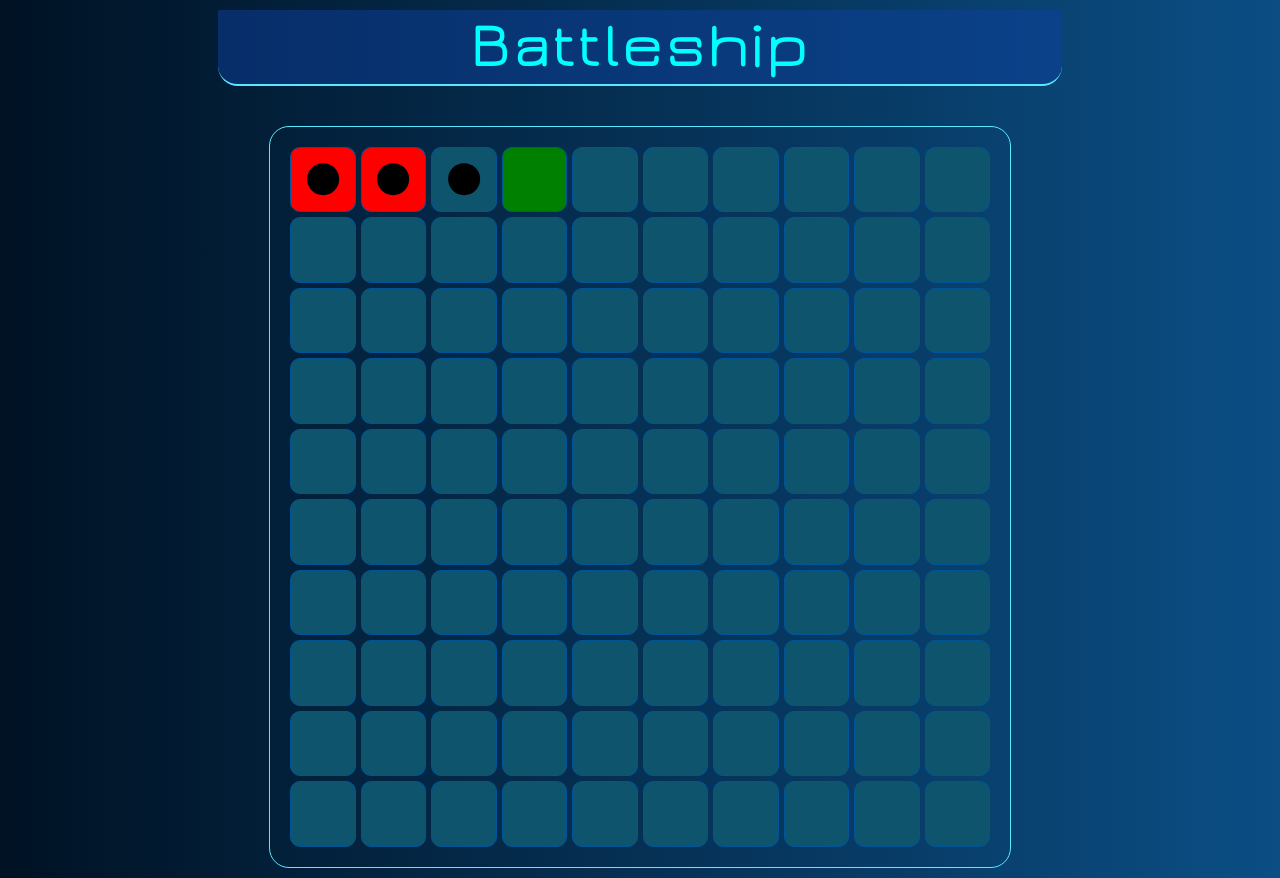
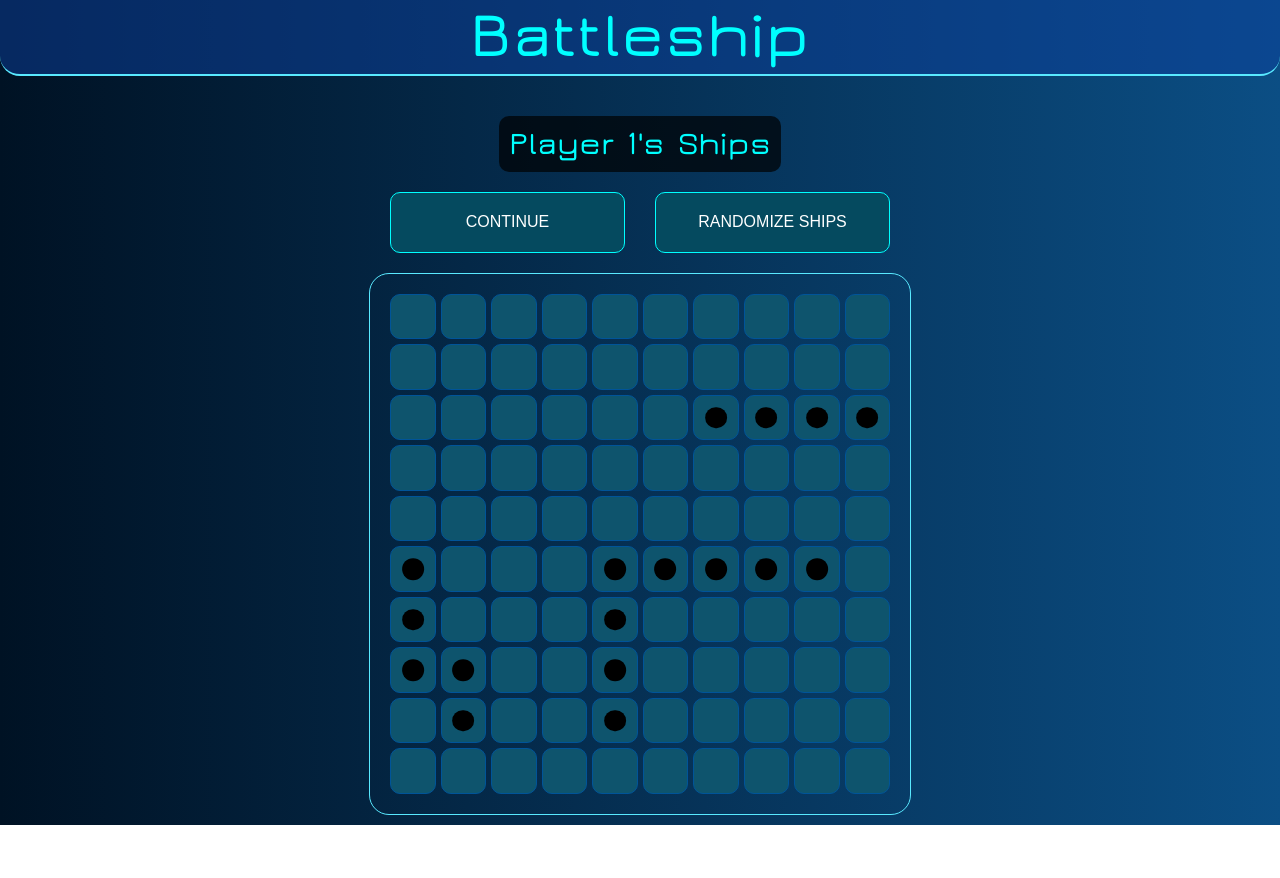
Before and after one commit to Kieran-Go/battleship, a website built with webpack: page src/index.html in a window 1280 px wide. Both pictures are taken after a click on the button "PLAY". After the commit the page ends 825 px from the top, so only its background shows below. Built offline with nearby package versions, Linux system fonts and the light colour scheme.

Commit message:
Complete setupGame factory function
- Completed the factory function for setting up the game, allowing the
human players to randomize their ship coordinates before continuing.

- Renamed setupPlayer to setupGame for improved clarity.

```diff
--- a/src/classes/gameboard.js
+++ b/src/classes/gameboard.js
@@ -9,25 +9,17 @@ class Gameboard {
 
     addShip(x, y, length, dir) {
         // Error handling for invalid coordinates
-        if (dir === "x" && x + length > 10) {
-            return "Error: Ship exceeds grid boundaries horizontally";
-        }
-        if (dir === "y" && y + length > 10) {
-            return "Error: Ship exceeds grid boundaries vertically";
-        }
+        if (dir === "x" && x + length > 10) {console.log("Error: Ship exceeds grid boundaries horizontally"); return -1;}
+        if (dir === "y" && y + length > 10) {console.log("Error: Ship exceeds grid boundaries vertically"); return -1;}
 
         // Error handling for invalid direction
-        if (dir !== "x" && dir !== "y") {
-            return "Error: dir must be 'x' or 'y'";
-        }
+        if (dir !== "x" && dir !== "y") {console.log("Error: dir must be 'x' or 'y'"); return -1;}
 
         // Error handling for overlapping ships
         for (let i = 0; i < length; i++) {
             const checkX = dir === "x" ? x + i : x;
             const checkY = dir === "y" ? y + i : y;
-            if (this.board[checkY][checkX] !== null) {
-                return "Error: Ship overlaps with another ship";
-            }
+            if (this.board[checkY][checkX] !== null) {console.log("Error: Ship overlaps with another ship"); return -1;}
         }
 
         // Add the new ship to the ships array
@@ -50,6 +42,38 @@ class Gameboard {
             const currentX = dir === "x" ? x + i : x;
             const currentY = dir === "y" ? y + i : y;
             this.board[currentY][currentX] = this.ships[shipIndex];
+        }
+    }
+
+    // Function that adds all ships to the board in random locations
+    randomize() {
+        // Clear the board
+        this.board = Array.from({ length: 10 }, () => Array(10).fill(null));
+        this.ships = [];
+
+        const newShips = [
+            {x: 0, y: 0, length:5, dir: "x"}, // Carrier
+            {x: 0, y: 0, length:4, dir: "x"}, // Battleship
+            {x: 0, y: 0, length:3, dir: "x"}, // Cruiser
+            {x: 0, y: 0, length:3, dir: "x"}, // Submarine
+            {x: 0, y: 0, length:2, dir: "x"}, // Destroyer
+        ];
+
+        // Randomize directions
+        for(let i = 0; i < newShips.length; i++){
+            newShips[i].dir = (Math.random() < 0.5) ? "x" : "y";
+        };
+
+        // Keep randomizing the coordinates of each ship until a valid position is found
+        for(let i = 0; i < newShips.length; i++) {
+            const ship = newShips[i];
+            let positionFound = false;
+            while(!positionFound) {
+                ship.x = Math.floor(Math.random() * 10);
+                ship.y = Math.floor(Math.random() * 10);
+                const newPosition = this.addShip(ship.x, ship.y, ship.length, ship.dir);
+                if(newPosition !== -1) positionFound = true;
+            }
         }
     }
 
--- a/src/classes/player.js
+++ b/src/classes/player.js
@@ -2,7 +2,8 @@ const Ship = require("./ship");
 const Gameboard = require("./gameboard");
 
 class Player {
-    constructor(_type = "player"){
+    constructor(_name = "Player 1", _type = "player"){
+        this.name = _name;
         this.type = _type;
         this.gameboard = new Gameboard();
     }
--- a/src/css/styles.css
+++ b/src/css/styles.css
@@ -19,14 +19,24 @@ h1{
     color: aqua;
     background-color: rgba(13, 64, 158, 0.5);
     border-bottom: 2px solid rgb(89, 233, 255);
-    width: fit-content;
-    padding-left: 20%;
-    padding-right: 20%;
-    margin: auto;
+    margin-left: -10px;
+    margin-right: -10px;
+    margin-top: -10px;
     margin-bottom: 40px;
     font-family: 'Jura Demi-Bold';
     border-bottom-left-radius: 20px;
     border-bottom-right-radius: 20px;
+}
+h2{
+    font-size: 2em;
+    color: aqua;
+    border-radius: 10px;
+    background-color: rgba(0, 0, 0, 0.7);
+    width: fit-content;
+    padding: 10px;
+    margin: auto;
+    margin-bottom: 20px;
+    font-family: 'Jura Demi-Bold';
 }
 
 /* The flex container that holds the select element for the player's opponent */
@@ -57,8 +67,8 @@ select:hover {
     cursor: pointer;
 }
 
-button {
-    font-size: 3em;
+
+button{
     width: fit-content;
     padding: 20px;
     background-color: rgb(5, 74, 95);
@@ -68,6 +78,9 @@ button {
     font-family: Arial, Helvetica, sans-serif;
     margin: auto;
     margin-bottom: 40px;
+}
+.playBtn {
+    font-size: 3em;
 }
 button:hover{
     background-color: rgb(199, 120, 16);
@@ -79,8 +92,8 @@ button:hover{
     display: grid;
     grid-template-columns: repeat(10, 1fr);
     grid-template-rows: repeat(10, 1fr);
-    width: 700px;
-    height: 700px;
+    width: 500px;
+    height: 500px;
     border: 1px solid rgb(89, 233, 255);
     border-radius: 20px;
     gap: 5px;
@@ -122,3 +135,16 @@ button:hover{
 .miss{
     background-color: green;
 }
+
+.setupContainer {
+    display: flex;
+    justify-content: space-between; /* Ensures one button goes left, the other right */
+    width: 500px;
+    margin: auto;
+    gap: 30px;
+    margin-bottom: -20px;
+}
+
+.setupContainer button {
+    flex: 1;
+}
--- a/src/index.js
+++ b/src/index.js
@@ -5,13 +5,18 @@ import "./css/styles.css";
 // Imported media
 
 // Imported scripts
-const setupPlayer = require("./scripts/setupPlayer");
+const setupGame = require("./scripts/setupGame");
+const Player = require("./classes/player");
 
+// Create player one
+const playerOne = new Player();
+
+// Event listener for the play button
 const playBtn = document.querySelector(".playBtn");
 playBtn.addEventListener("click", () => {
     // Determine if the player is playing agains another player
     const playerVsPlayer = (document.querySelector("select").value === "player") ? true : false;
 
-    // Set up the first player
-    setupPlayer(1, playerVsPlayer).init();
+    // Set up the game
+    setupGame(playerVsPlayer).init(playerOne);
 });
--- /dev/null
+++ b/src/scripts/setupGame.js
@@ -0,0 +1,121 @@
+const Ship = require("../classes/ship");
+const Gameboard = require("../classes/gameboard");
+const Player = require("../classes/player");
+const { newElement, newImg, newInput, newLabel } = require("./domUtility");
+
+
+const setupGame = (playerVsPlayer = false) => {
+    const content = document.querySelector(".content");
+
+    // Keep track of the players globally
+    let pOne = null;
+    let pTwo = null;
+
+    const init = (player) => {
+        // First, clear the page of all content
+        clearPage();
+
+        // Randomize the player
+        player.gameboard.randomize();
+
+        // If the player is a human
+        if(player.type !== "computer"){
+            // Show the settings buttons for the player
+            displaySettingsButtons(player);
+
+            // Display the player's gameboard
+            showGameboard(player);
+        }
+        // If the player is a computer, it means we've finished setting up for two players. Start the game
+        else{
+            pTwo = player;
+            startGame();
+        }
+    };
+
+    // Clears all html inside the content div container
+    const clearPage = () => {
+        content.innerHTML = "";
+    };
+
+    // Creates a new gameboard div element from the player's gameboard data and adds it to the DOM
+    const showGameboard = (player) => {
+
+        // If a gameboard element exists, delete it
+        if(document.querySelector(".gameboard") != null) document.querySelector(".gameboard").remove();
+
+        // Create the gameboard element
+        const gb = newElement("div", null, null, ["gameboard"]);
+
+        // Iterate through each cell in the player's gameboard
+        for(let y = 0; y < player.gameboard.board.length; y++) {
+            for(let x = 0; x < player.gameboard.board[y].length; x++){
+                // Create the cell element
+                const cell = newElement("div", null, `${y}:${x}`, ["cell"]);
+
+                // Check if cell is occupied by a ship and has been hit or missed
+                if(player.gameboard.cellIsOccupied(x,y)) cell.classList.add("occupied");
+                else{
+                    const cellStatus = player.gameboard.getCell(x, y);
+                    if(cellStatus !== null){
+                        cell.classList.add(cellStatus);
+                    }
+                }
+
+                // Append the cell to the gameboard
+                gb.appendChild(cell);
+            }
+        }
+
+        // Append to content div
+        content.appendChild(gb);
+    };
+
+    // Initializes the display settings for the player
+    const displaySettingsButtons = (player) => {
+        // Heading
+        content.appendChild(newElement("h2", `${player.name}'s Ships`));
+        const container = newElement("div", null, null, ["setupContainer"]);
+
+        // Continue and randomize buttons
+        const continueBtn = newElement("button", "CONTINUE", null, ["continueBtn"]);
+        const randomizeBtn = newElement("button", "RANDOMIZE SHIPS", null, ["randomizeBtn"]);
+
+        // Event listener for the randomize button
+        randomizeBtn.addEventListener("click", () => {
+            player.gameboard.randomize();
+            showGameboard(player);
+        });
+
+        // Event listener for the continue button
+        continueBtn.addEventListener("click", () => {
+            // If player is player 1
+            if(player.name === "Player 1"){
+                pOne = player;
+                // Check if we're going up against another player or a computer, and initialize them accordingly
+                if(playerVsPlayer) init(new Player("Player 2"));
+                else init(new Player("Computer", "computer"));
+            }
+            // If not player 1, it means we have finished setting up two players. Time to start the game
+            else{
+                clearPage();
+                pTwo = player;
+                startGame();
+            }
+
+        });
+
+        // Append elements to content
+        container.appendChild(continueBtn);
+        container.appendChild(randomizeBtn);
+        content.appendChild(container);
+    };
+
+    function startGame() {
+        const players = [pOne, pTwo];
+        console.log(players);
+    }
+
+    return {init};
+};
+module.exports = setupGame;
--- a/src/scripts/setupPlayer.js
+++ /dev/null
@@ -1,66 +0,0 @@
-const Ship = require("../classes/ship");
-const Gameboard = require("../classes/gameboard");
-const Player = require("../classes/player");
-const { newElement, newImg, newInput, newLabel } = require("./domUtility");
-
-
-const setupPlayer = (player, playerVsPlayer = false) => {
-
-    const init = () => {
-        // First, clear the page of all content
-        clearPage();
-
-        // Create the first player
-        const playerOne = new Player();
-        playerOne.gameboard.addShip(0,0,3,"x");
-        playerOne.gameboard.receiveAttack(0,0);
-        playerOne.gameboard.receiveAttack(1,0);
-        // playerOne.gameboard.receiveAttack(2,0);
-        playerOne.gameboard.receiveAttack(3,0);
-
-        // Display the new player's gameboard
-        showGameboard(playerOne);
-
-
-    };
-
-    // Clears all html inside the content div container
-    const clearPage = () => {
-        document.querySelector(".content").innerHTML = "";
-    };
-
-    // Creates a new gameboard div element from the player's gameboard data and adds it to the DOM
-    const showGameboard = (player) => {
-        // Create the gameboard element
-        const gb = newElement("div", null, null, ["gameboard"]);
-
-        // Iterate through each cell in the player's gameboard
-        for(let y = 0; y < player.gameboard.board.length; y++) {
-            for(let x = 0; x < player.gameboard.board[y].length; x++){
-                // Create the cell element
-                const cell = newElement("div", null, `${y}:${x}`, ["cell"]);
-
-                // Check if cell is occupied by a ship and has been hit or missed
-                if(player.gameboard.cellIsOccupied(x,y)) cell.classList.add("occupied");
-                else{
-                    const cellStatus = player.gameboard.getCell(x, y);
-                    if(cellStatus !== null){
-                        cell.classList.add(cellStatus);
-                    }
-                }
-
-                // Append the cell to the gameboard
-                gb.appendChild(cell);
-            }
-        }
-
-        // Append to content div
-        document.querySelector(".content").appendChild(gb);
-    };
-
-
-
-    return {init};
-};
-
-module.exports = setupPlayer;
```
Also changed, not shown: src/index.html (+0 -2 lines).
